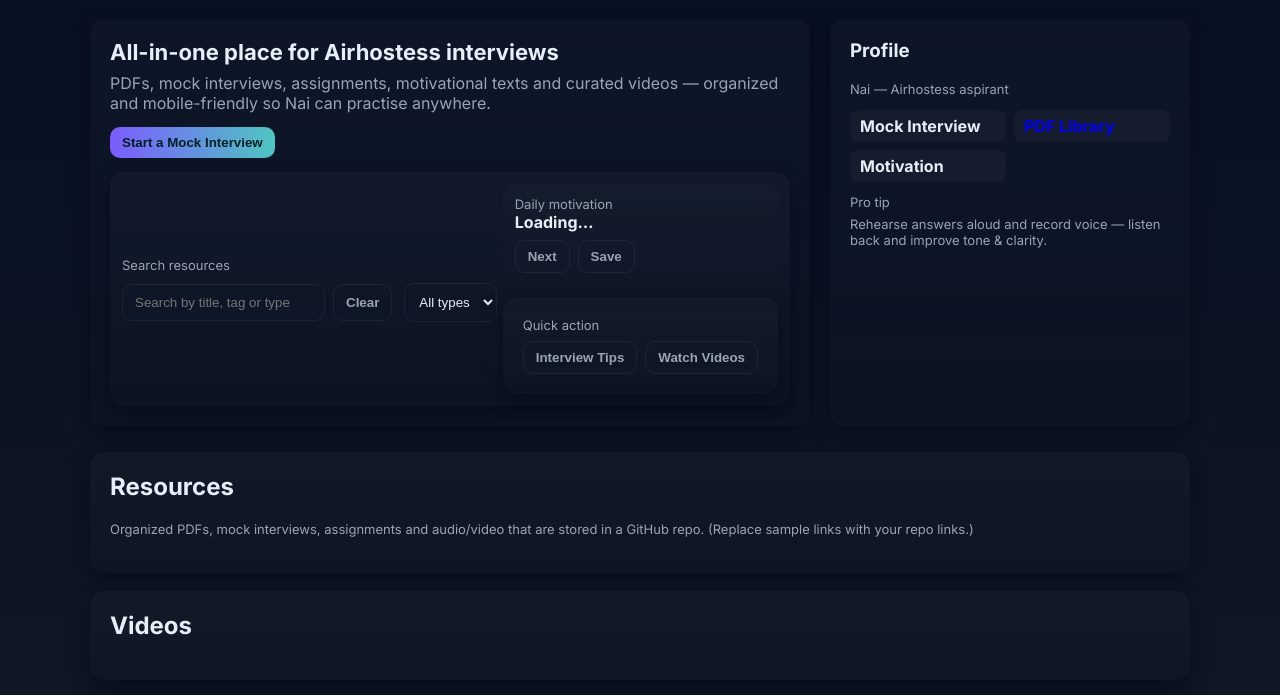
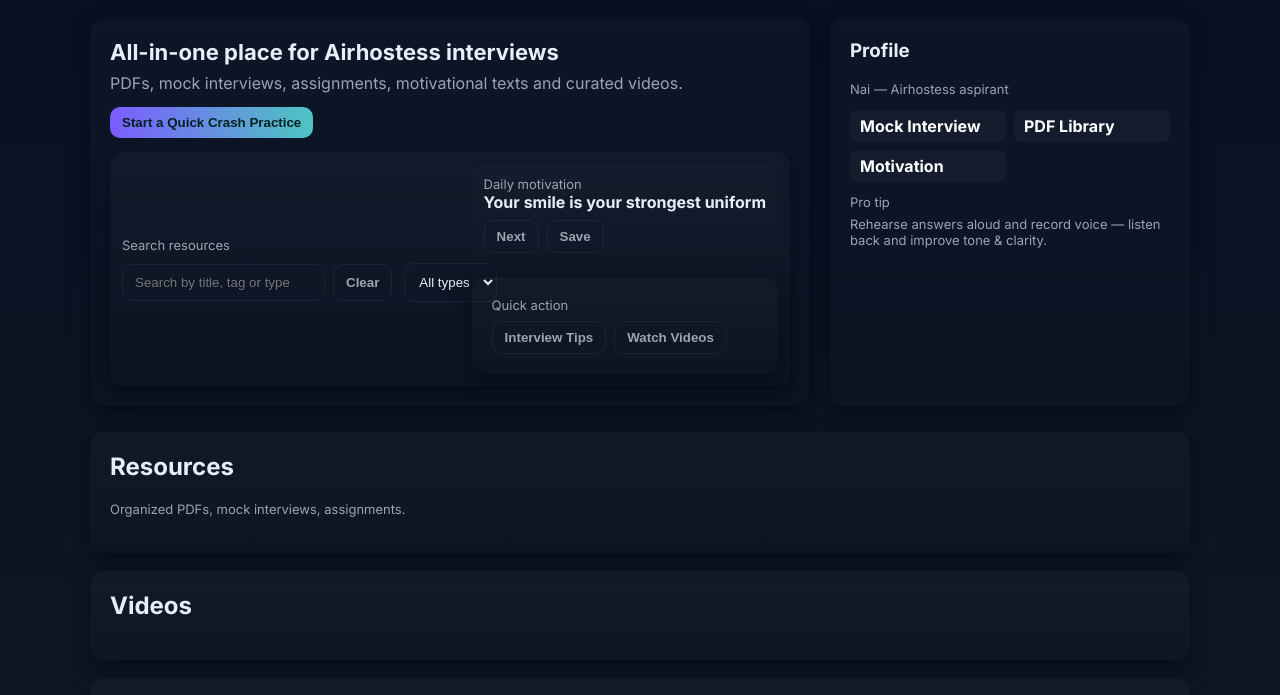
Before and after one commit to mayuresh24/AirlinesNila, a plain HTML site: page index.html in a window 1280 px wide. Shown: the part 87-782 px from the top of the page. Drawn offline with Linux system fonts and the light colour scheme.

Commit message:
Update index.html

```diff
--- a/index.html
+++ b/index.html
@@ -95,9 +95,9 @@
     <section class="hero">
       <div class="card hero-left">
         <h2>All-in-one place for Airhostess interviews</h2>
-        <p>PDFs, mock interviews, assignments, motivational texts and curated videos — organized and mobile-friendly so Nai can practise anywhere.</p>
+        <p>PDFs, mock interviews, assignments, motivational texts and curated videos.</p>
         <div class="links">
-          <button class="btn primary" onclick="openRandomMock()">Start a Mock Interview</button>
+          <button class="btn primary" onclick="openRandomMock()">Start a Quick Crash Practice</button>
         </div>
 
         <div class="card" style="margin-top:14px;padding:12px">
@@ -113,7 +113,6 @@
                   <option value="all">All types</option>
                   <option value="pdf">PDFs</option>
                   <option value="video">Videos</option>
-                  <option value="song">Songs</option>
                 </select>
               </div>
             </div>
@@ -121,7 +120,7 @@
             <div class="side" style="min-width:220px">
               <div class="motivation">
                 <div class="small">Daily motivation</div>
-                <div class="daily" id="dailyText">Loading…</div>
+                <div class="daily" id="dailyText">Your smile is your strongest uniform</div>
                 <div style="display:flex;gap:8px;margin-top:8px">
                   <button class="btn" onclick="nextMotivation()">Next</button>
                   <button class="btn" onclick="saveMotivation()">Save</button>
@@ -146,9 +145,9 @@
         <h3 style="margin-top:0">Profile</h3>
         <p class="small">Nai — Airhostess aspirant</p>
         <div style="margin-top:12px;display:grid;grid-template-columns:1fr 1fr;gap:8px">
-          <div class="badge">Mock Interview</div>
-          <div class="badge"><a style="text-decoration:none;" href="pdfs.html">PDF Library</a></div>
-          <div class="badge">Motivation</div>
+          <div class="badge"><a style="color:#ffffff; text-decoration:none;" href="">Mock Interview</a></div>
+          <div class="badge"><a style="color:#ffffff; text-decoration:none;" href="pdfs.html">PDF Library</a></div>
+          <div class="badge"><a style="color:#ffffff; text-decoration:none;" href="">Motivation</a></div>
         </div>
         <div style="margin-top:12px">
           <div class="small">Pro tip</div>
@@ -159,7 +158,7 @@
 
     <section id="resources" class="card">
       <h2 style="margin-top:0">Resources</h2>
-      <p class="small">Organized PDFs, mock interviews, assignments and audio/video that are stored in a GitHub repo. (Replace sample links with your repo links.)</p>
+      <p class="small">Organized PDFs, mock interviews, assignments.</p>
 
       <div id="grid" class="grid"></div>
 
```
